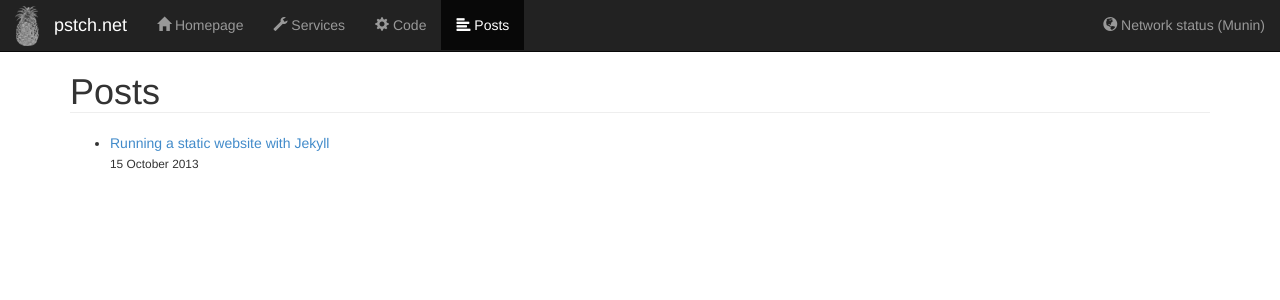
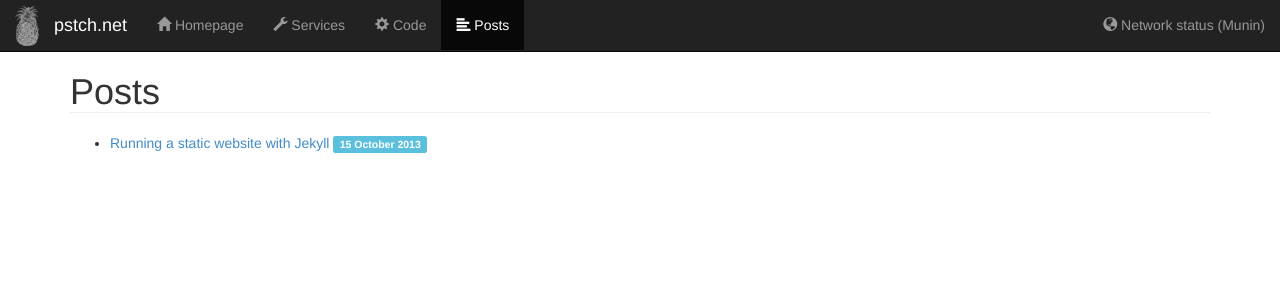
Before and after one commit to pstch/pstch-www, a Jekyll site: the page built from posts.html, in a window 1280 px wide. Shown: the top 300 px of the page. Built offline with Jekyll 4.4.1, drawn with Linux system fonts in a browser that asks for light colours.

Commit message:
Date format

```diff
--- a/posts.html
+++ b/posts.html
@@ -5,8 +5,7 @@
 <ul>
   {% for post in site.posts %}
     <li>
-      <a href="{{ post.url }}">{{ post.title }}</a><br/>
-      <small>{{ post.date | date_to_long_string }}</small>
+      <a href="{{ post.url }}">{{ post.title }}</a>&nbsp;<small class="label label-info">{{ post.date | date_to_long_string }}</small>
     </li>
   {% endfor %}
 </ul>
```
